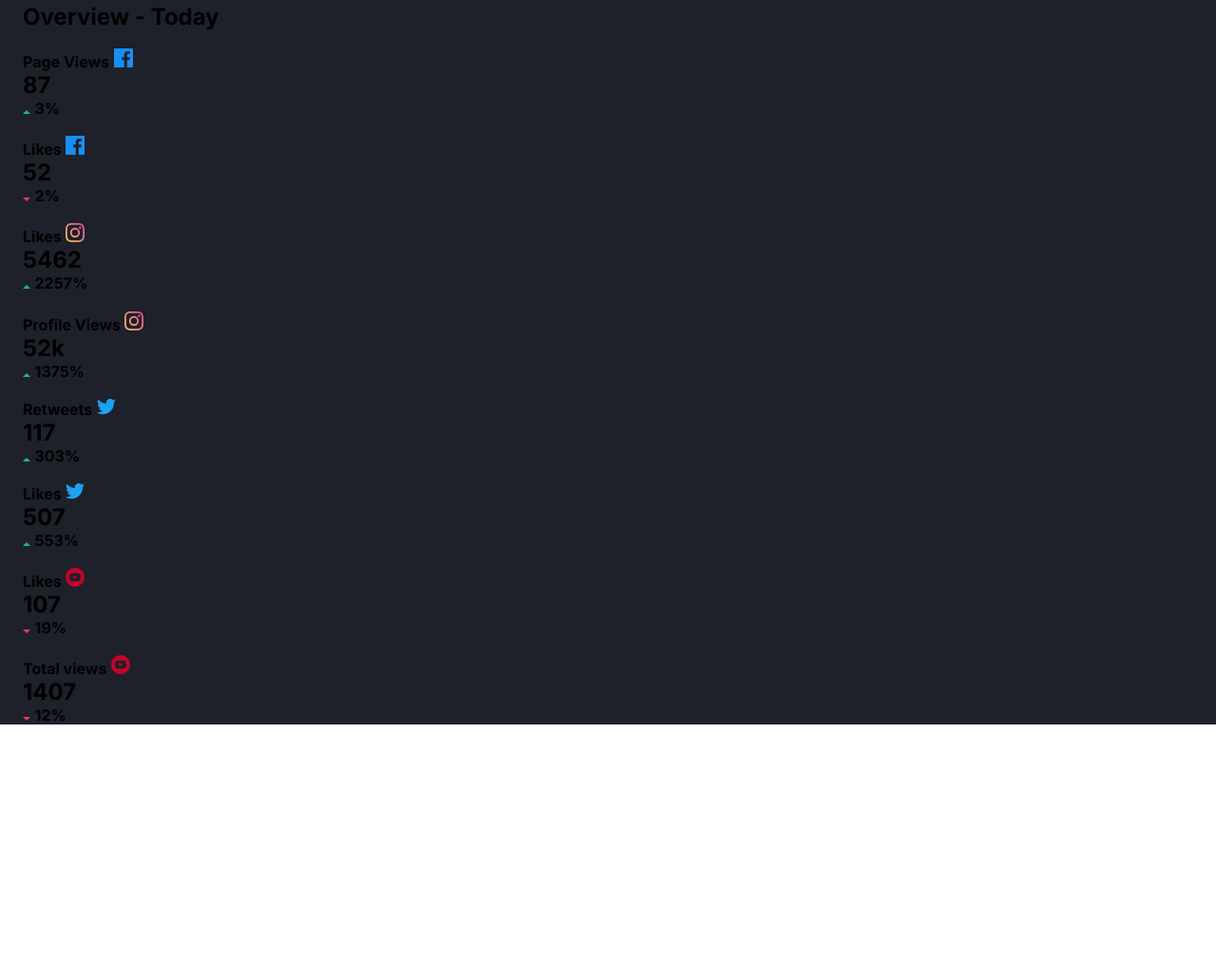
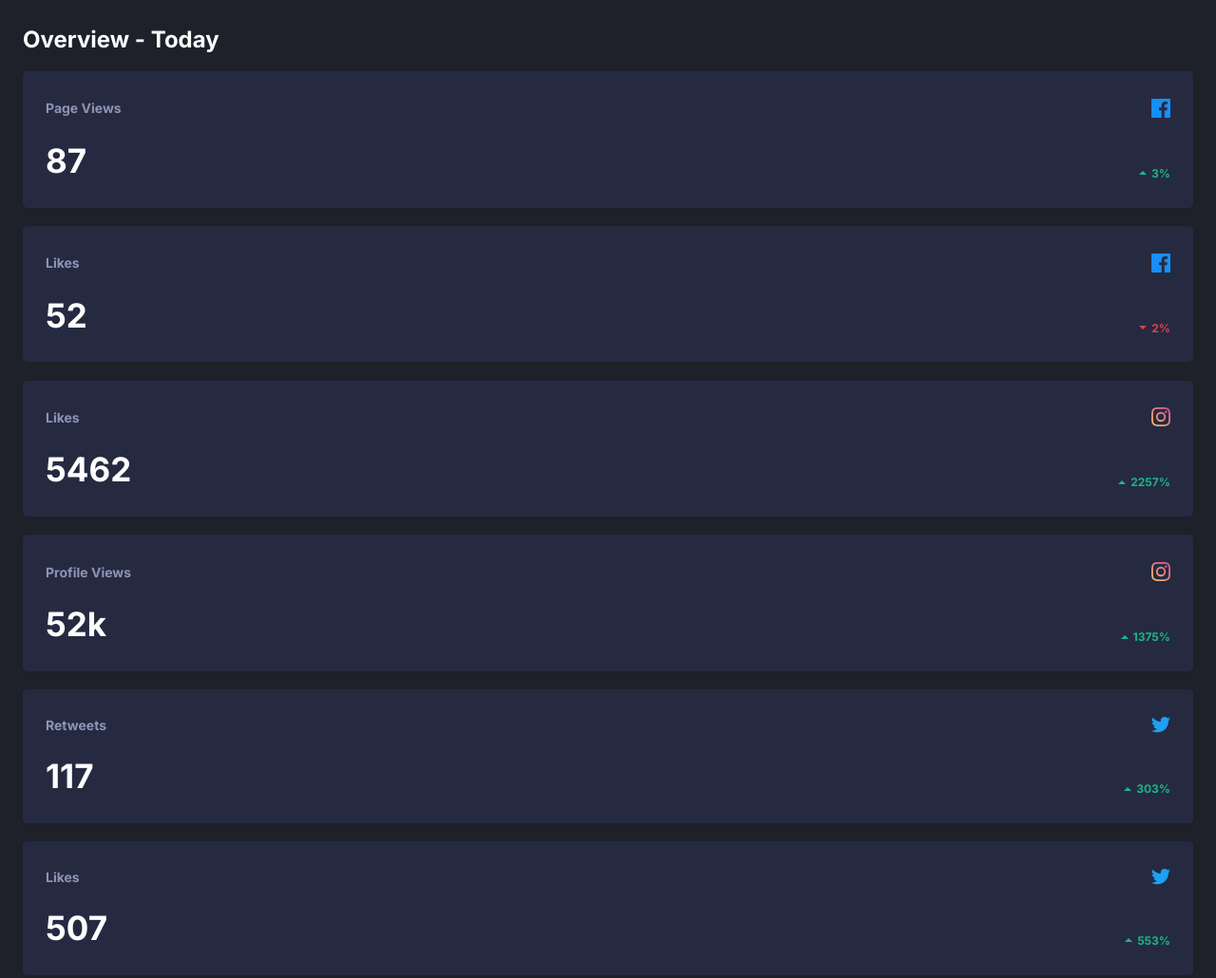
Before and after one commit to marianefelix/social-media-dashboard, a plain HTML site: page index.html in a window 1280 px wide. Shown: the part 1136-2166 px from the top of the page at 95% size. Before the commit the page ends 1899 px from the top, so only its background shows below. Drawn offline with Linux system fonts and the light colour scheme.

Commit message:
add the overview cards style

```diff
--- a/css/styles.css
+++ b/css/styles.css
@@ -1,16 +1,22 @@
+h1, h2, h3 {
+    color: var(--white);
+}
+
+strong {
+    color: var(--dark-text);
+}
+
 header {
     background-color: var(--dark-top-background);
     padding: 2.5rem 1.5rem;
 }
 
-header .dashboard-title {
-    color: var(--white);
+header h2 {
     margin-bottom: 0.3rem;
 }
 
 header strong {
     font-size: 14px;
-    color: var(--dark-text);
 }
 
 header hr {
@@ -52,14 +58,14 @@ main {
     display: grid;
     row-gap: 1.2rem;
 
-    padding: 0 1.5rem;
+    padding: 0 1.5rem 1.5rem;
     background-color: var(--dark-background);
 }
 
 main .card {
     background-color: var(--dark-card-background);
 
-    padding: 1.8rem 1rem;
+    padding: 1.8rem 1.5rem;
     border-radius: var(--card-border-radius);
 
     cursor: pointer;
@@ -112,13 +118,11 @@ main .generic.card .header {
 
     padding-bottom: 1rem;
 
-    color: var(--dark-text);
     font-size: 12px;
 }
 
 main .generic.card h1 {
     font-size: 55px;
-    color: var(--white);
 }
 
 main .generic.card h3 {
@@ -133,7 +137,7 @@ main .generic.card h3 {
 main .generic.card .stats {
     display: flex;
     align-items: center;
-    column-gap: 0.5rem;
+    column-gap: 0.3rem;
 
     padding-top: 1.5rem;
 }
@@ -146,3 +150,47 @@ main .generic.card .stats strong {
 main .generic.card:nth-child(4) .stats strong {
     color: var(--bright-red);
 }
+
+main > h2 {
+    margin-top: 1.5rem;
+}
+
+main .overview.card .header {
+    display: flex;
+    justify-content: space-between;
+    align-items: center;
+
+    padding-bottom: 1.5rem;
+}
+
+main .overview.card .header strong {
+    font-size: 14px;
+}
+
+main .overview.card .stats {
+    display: flex;
+    justify-content: space-between;
+    align-items: flex-end;
+}
+
+main .overview.card .stats h2 {
+    font-size: 35px;
+}
+
+main .overview.card .stats div {
+    display: flex;
+    align-items: center;
+    column-gap: 0.3rem;
+}
+
+main .overview.card .stats div strong {
+    font-size: 12px;
+}
+
+main .overview.card .stats .green {
+    color: var(--lime-green);
+}
+
+main .overview.card .stats .red {
+    color: var(--bright-red);
+}
--- a/index.html
+++ b/index.html
@@ -14,7 +14,7 @@
 </head>
 <body>
   <header>
-    <h2 class="dashboard-title">Social Media Dashboard</h2>
+    <h2>Social Media Dashboard</h2>
     <strong>Total Followers: 23,004</strong>
     <hr>
     <div>
@@ -75,76 +75,108 @@
       </div>
     </div>
     <h2>Overview - Today</h2>
-    <div>
+    <div class="overview card">
+      <div class="header">
         <strong>Page Views</strong>
         <img src="images/icon-facebook.svg" alt="Facebook page views" />
+      </div>
+      <div class="stats">
+        <h2>87</h2>
         <div>
-        <h2>87</h2>
           <img src="images/icon-up.svg" alt="Arrow up" />
-        <strong>3%</strong>
+          <strong class="green">3%</strong>
         </div>
       </div>
-    <div>
+    </div>
+    <div class="overview card">
+      <div class="header">
         <strong>Likes</strong>
         <img src="images/icon-facebook.svg" alt="Facebook likes" />
+      </div>
+      <div class="stats">
+        <h2>52</h2>
         <div>
-        <h2>52</h2>
           <img src="images/icon-down.svg" alt="Arrow down" />
-        <strong>2%</strong>
+          <strong class="red">2%</strong>
         </div>
       </div>
-    <div>
+    </div>
+    <div class="overview card">
+      <div class="header">
         <strong>Likes</strong>
         <img src="images/icon-instagram.svg" alt="Instagram likes" />
+      </div>
+      <div class="stats">
+        <h2>5462</h2>
         <div>
-        <h2>5462</h2>
           <img src="images/icon-up.svg" alt="Arrow up" />
-        <strong>2257%</strong>
+          <strong class="green">2257%</strong>
         </div>
       </div>
-    <div>
+    </div>
+    <div class="overview card">
+      <div class="header">
         <strong>Profile Views</strong>
         <img src="images/icon-instagram.svg" alt="Instagram profile views" />
+      </div>
+      <div class="stats">
+        <h2>52k</h2>
         <div>
-        <h2>52k</h2>
           <img src="images/icon-up.svg" alt="Arrow up" />
-        <strong>1375%</strong>
+          <strong class="green">1375%</strong>
         </div>
       </div>
-    <div>
+    </div>
+    <div class="overview card">
+      <div class="header">
         <strong>Retweets</strong>
         <img src="images/icon-twitter.svg" alt="Retweets numbers" />
+      </div>
+      <div class="stats">
+        <h2>117</h2>
         <div>
-        <h2>117</h2>
           <img src="images/icon-up.svg" alt="Arrow up" />
-        <strong>303%</strong>
+          <strong class="green">303%</strong>
         </div>
       </div>
-    <div>
+    </div>
+    <div class="overview card">
+      <div class="header">
         <strong>Likes</strong>
         <img src="images/icon-twitter.svg" alt="Twitter likes" />
+      </div>
+      <div class="stats">
+        <h2>507</h2>
         <div>
-        <h2>507</h2>
           <img src="images/icon-up.svg" alt="Arrow up" />
-        <strong>553%</strong>
+          <strong class="green">553%</strong>
         </div>
       </div>
-    <div>
+    </div>
+    <div class="overview card">
+      <div class="header">
         <strong>Likes</strong>
         <img src="images/icon-youtube.svg" alt="Youtube video likes" />
+      </div>
+      <div class="stats">
+        <h2>107</h2>
         <div>
-        <h2>107</h2>
           <img src="images/icon-down.svg" alt="Arrow down" />
-        <strong>19%</strong>
+          <strong class="red">19%</strong>
         </div>
       </div>
-    <div>
+    </div>
+    <div class="overview card">
+      <div class="header">
         <strong>Total views</strong>
         <img src="images/icon-youtube.svg" alt="Youtube video views" />
+      </div>
+      <div class="stats">
+        <h2>1407</h2>
         <div>
-        <h2>1407</h2>
           <img src="images/icon-down.svg" alt="Arrow down" />
-        <strong>12%</strong>
+          <strong class="red">12%</strong>
+        </div>
       </div>
     </div>
   </main>
```
Lines whose indentation alone changed are shown as unchanged.
